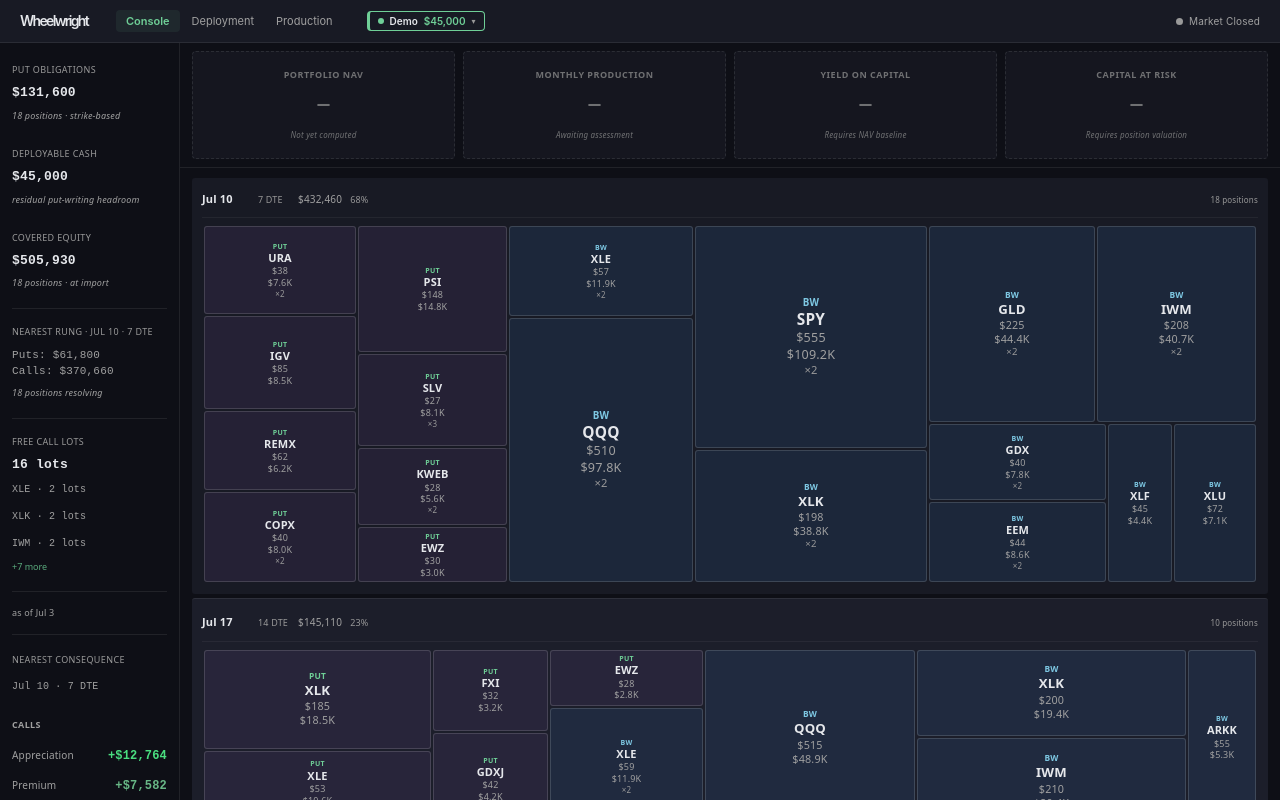
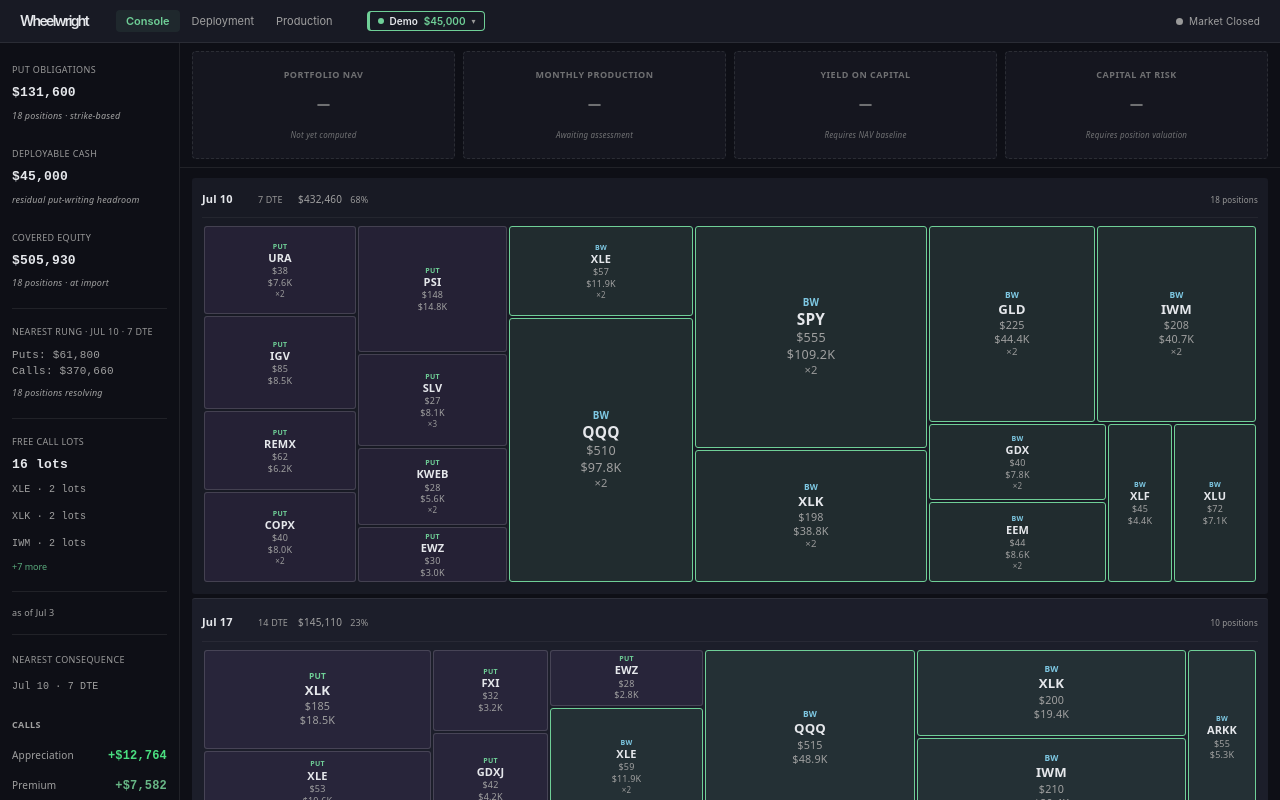
Before and after one commit to brooksbol/options-prototype, a React (Vite) app in the folder options-prototype/: page / in a window 1280 px wide. Shown: the top 800 px of the page. Built offline with nearby package versions, Linux system fonts and the light colour scheme; no server answers.

Commit message:
principal is comitting these files

```diff
--- a/options-prototype/src/components/OperatorConsole.tsx
+++ b/options-prototype/src/components/OperatorConsole.tsx
@@ -42,6 +42,17 @@ export function OperatorConsole() {
   const capacity = deriveCapacitySummary(positions, rungs, snapshot);
   const consequenceSummary = deriveNearestConsequenceSummary(rungs, snapshot);
 
+  // Compute per-position consequence hint for call/buy-write tile coloring
+  const consequenceHints = new Map<string, "appreciation" | "erosion">();
+  for (const pos of positions) {
+    if (pos.type === "call" || pos.type === "buy-write") {
+      const inv = snapshot.inventory.find(i => i.symbol.toUpperCase() === pos.underlying.toUpperCase());
+      if (inv?.economics?.averageCostPerShare != null) {
+        consequenceHints.set(pos.id, pos.strike >= inv.economics.averageCostPerShare ? "appreciation" : "erosion");
+      }
+    }
+  }
+
   return (
     <div className="oc-shell">
       <div className="oc-body">
@@ -82,7 +93,7 @@ export function OperatorConsole() {
           <div className="oc-region-ladder">
             <div className="oc-ladder">
               {rungs.map((rung) => (
-                <ExpirationRungRow key={rung.expiration} rung={rung} totalCapital={totalCapital} onTileClick={setSelectedPosition} />
+                <ExpirationRungRow key={rung.expiration} rung={rung} totalCapital={totalCapital} onTileClick={setSelectedPosition} consequenceHints={consequenceHints} />
               ))}
             </div>
           </div>
@@ -275,7 +286,7 @@ function ConsequenceSidebar({ summary }: { summary: NearestConsequenceSummary })
 
 // --- Expiration Rung ---
 
-function ExpirationRungRow({ rung, totalCapital, onTileClick }: { rung: ExpirationRung; totalCapital: number; onTileClick: (p: MonitoredPosition) => void }) {
+function ExpirationRungRow({ rung, totalCapital, onTileClick, consequenceHints }: { rung: ExpirationRung; totalCapital: number; onTileClick: (p: MonitoredPosition) => void; consequenceHints: Map<string, "appreciation" | "erosion"> }) {
   const rungPercent = totalCapital > 0 ? Math.round((rung.totalCapital / totalCapital) * 100) : 0;
 
   return (
@@ -287,7 +298,7 @@ function ExpirationRungRow({ rung, totalCapital, onTileClick }: { rung: Expirati
         <span className="oc-rung-percent">{rungPercent}%</span>
         <span className="oc-rung-count">{rung.positions.length} position{rung.positions.length !== 1 ? "s" : ""}</span>
       </div>
-      <TreemapRung positions={rung.positions} onTileClick={onTileClick} />
+      <TreemapRung positions={rung.positions} onTileClick={onTileClick} consequenceHints={consequenceHints} />
     </div>
   );
 }
@@ -319,7 +330,7 @@ interface TreemapNode {
   value: number;
 }
 
-function TreemapRung({ positions, onTileClick }: { positions: MonitoredPosition[]; onTileClick: (p: MonitoredPosition) => void }) {
+function TreemapRung({ positions, onTileClick, consequenceHints }: { positions: MonitoredPosition[]; onTileClick: (p: MonitoredPosition) => void; consequenceHints: Map<string, "appreciation" | "erosion"> }) {
   const containerRef = useRef<HTMLDivElement>(null);
   const [width, setWidth] = useState(0);
 
@@ -349,7 +360,7 @@ function TreemapRung({ positions, onTileClick }: { positions: MonitoredPosition[
       style={{ height: rungHeight, position: "relative" }}
     >
       {nodes.map((node) => (
-        <PositionTile key={node.position.id} node={node} onClick={() => onTileClick(node.position)} />
+        <PositionTile key={node.position.id} node={node} onClick={() => onTileClick(node.position)} consequenceHint={consequenceHints.get(node.position.id)} />
       ))}
     </div>
   );
@@ -414,7 +425,7 @@ function computeTreemapLayout(
 
 import { classifyMoneyness, formatMoneynessDisplay } from "../operator-console/moneyness-presentation";
 
-function PositionTile({ node, onClick }: { node: LayoutNode; onClick: () => void }) {
+function PositionTile({ node, onClick, consequenceHint }: { node: LayoutNode; onClick: () => void; consequenceHint?: "appreciation" | "erosion" }) {
   const { position, x0, y0, x1, y1 } = node;
   const w = x1 - x0;
   const h = y1 - y0;
@@ -435,9 +446,11 @@ function PositionTile({ node, onClick }: { node: LayoutNode; onClick: () => void
   const area = w * h;
   const fontSize = area > 40000 ? 14 : area > 20000 ? 12 : area > 8000 ? 10 : 9;
 
+  const consequenceClass = consequenceHint ? ` oc-tile-consequence-${consequenceHint}` : "";
+
   return (
     <div
-      className={`oc-tile oc-tile-${position.type} oc-tile-state-${mState}`}
+      className={`oc-tile oc-tile-${position.type} oc-tile-state-${mState}${consequenceClass}`}
       style={{ ...style, fontSize, cursor: "pointer" }}
       onClick={onClick}
     >
--- a/options-prototype/src/components/position-detail-modal.css
+++ b/options-prototype/src/components/position-detail-modal.css
@@ -131,8 +131,18 @@
   color: var(--wd-accent-red);
 }
 
+.pdm-impatient-danger {
+  background: rgba(235, 87, 87, 0.08);
+  border-left: 3px solid var(--wd-accent-red);
+}
+
 .pdm-impatient-safe .pdm-impatient-value {
   color: var(--wd-accent-green);
+}
+
+.pdm-impatient-safe {
+  background: rgba(111, 207, 151, 0.08);
+  border-left: 3px solid var(--wd-accent-green);
 }
 
 .pdm-impatient-context {
--- a/options-prototype/src/operator-console/operator-console.css
+++ b/options-prototype/src/operator-console/operator-console.css
@@ -315,6 +315,18 @@
   border-color: var(--wd-accent-blue, #4a9eff);
 }
 
+/* --- Call/Buy-write consequence coloring (strike vs share basis) --- */
+
+.oc-tile-consequence-appreciation {
+  background: rgba(111, 207, 151, 0.10);
+  border-color: var(--wd-accent-green, #6fcf97);
+}
+
+.oc-tile-consequence-erosion {
+  background: rgba(235, 87, 87, 0.08);
+  border-color: var(--wd-accent-red, #eb5757);
+}
+
 .oc-tile-symbol {
   font-size: 1.1em;
   font-weight: 600;
```
